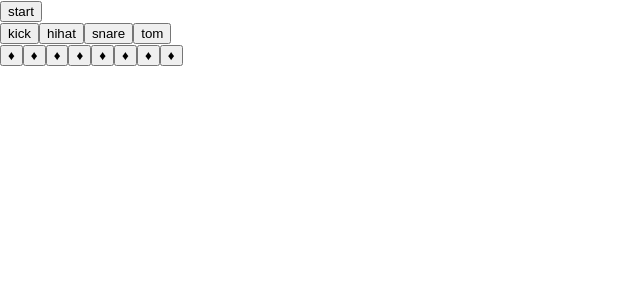
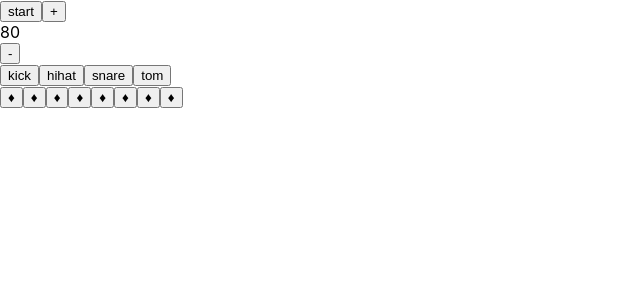
Before and after one commit to StTronn/Drums-2.0, a React (Create React App) app: page / in a window 1280 px wide. Shown: the top 300 px of the page, without its empty margins (0-640 px from the left). Built offline with nearby package versions, Linux system fonts and the light colour scheme; no server answers.

Commit message:
added tempo

```diff
--- a/src/App.js
+++ b/src/App.js
@@ -3,6 +3,7 @@ import "./App.css";
 import _ from "lodash";
 import { loadSounds, playSound } from "./services/shared";
 import InstrumentArea from "./components/InstrumentArea";
+import TempoButton from "./components/TempoButton";
 import PadArea from "./components/PadArea";
 
 class App extends React.Component {
@@ -70,6 +71,22 @@ class App extends React.Component {
     this.setState({ isPlaying: false });
   };
 
+  changeTempo = delta => {
+    let { tempo, isPlaying } = this.state;
+    let start = this.start;
+    if (tempo + delta >= 50 && tempo + delta <= 200) {
+      tempo = tempo + delta;
+      if (isPlaying === true) {
+        this.stop();
+        this.setState({ tempo }, () => {
+          start();
+        });
+      } else {
+        this.setState({ tempo });
+      }
+    }
+  };
+
   loop = () => {
     let {
       counter,
@@ -118,7 +135,7 @@ class App extends React.Component {
 
   render() {
     console.log(this.state);
-    let { soundkeys, bar, connectors } = this.state;
+    let { soundkeys, bar, tempo, connectors } = this.state;
     return (
       <div>
         {!_.isEmpty(connectors) && (
@@ -128,7 +145,7 @@ class App extends React.Component {
             >
               {this.state.isPlaying === false ? "start" : "stop"}
             </button>
-
+            <TempoButton tempo={tempo} changeTempo={this.changeTempo} />
             <InstrumentArea
               soundkeys={soundkeys}
               changeSelectedSounds={this.changeSelectedSounds}
--- /dev/null
+++ b/src/components/TempoButton.js
@@ -0,0 +1,27 @@
+import React from "react";
+
+export default class TempoButton extends React.Component {
+  render() {
+    let { tempo, changeTempo } = this.props;
+
+    return (
+      <>
+        <button
+          onClick={() => {
+            changeTempo(10);
+          }}
+        >
+          +
+        </button>
+        <div>{tempo}</div>
+        <button
+          onClick={() => {
+            changeTempo(-10);
+          }}
+        >
+          -
+        </button>
+      </>
+    );
+  }
+}
```
